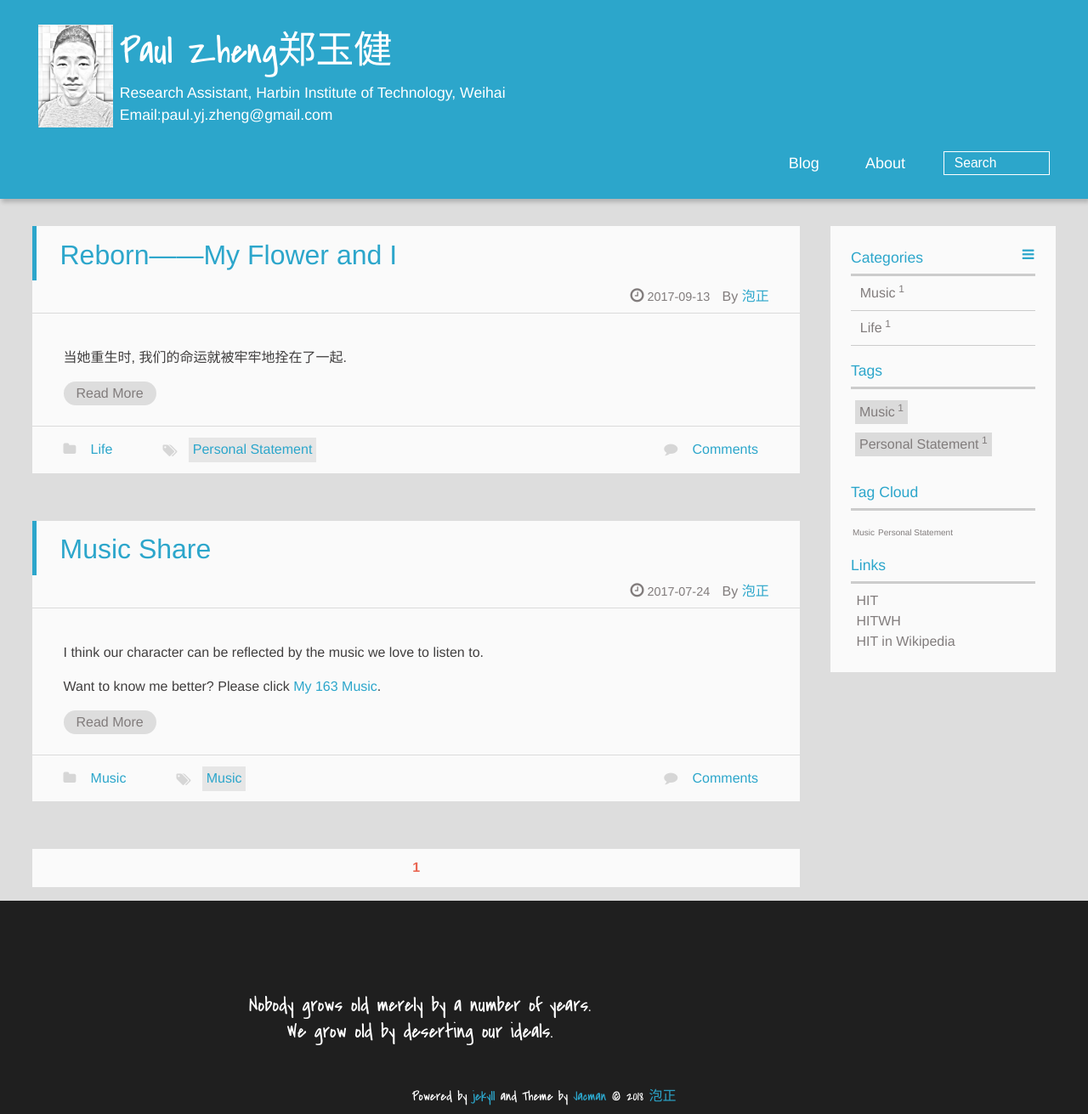
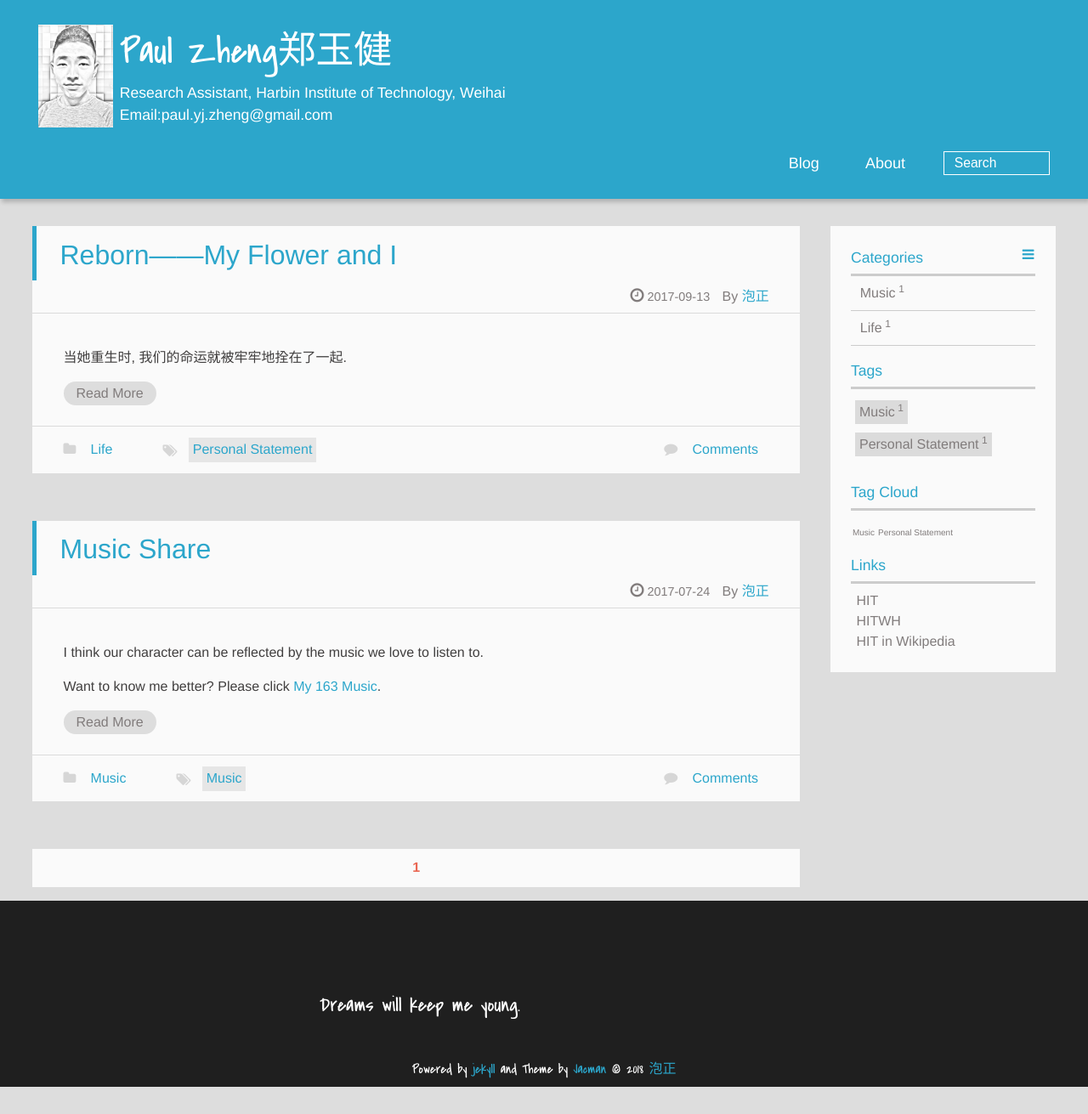
Before and after one commit to PAULYZHENG/paulyzheng.github.io, a Jekyll site: the page built from index.html, in a window 1280 px wide. Shown: the whole page at 85% size. Built offline with Jekyll 4.4.1, drawn with Linux system fonts in a browser that asks for light colours; the list of posts is cut into pages by our own code; comment, search, counter and statistics services are not loaded; after the commit the page ends 1279 px from its top, so only the background shows below that.

Commit message:
Update _config.yml

```diff
--- a/_config.yml
+++ b/_config.yml
@@ -84,8 +84,8 @@ share_to: true #enable share-to buttons if true
 #### Author information
 author:
   name: 泡正      ## e.g. wuchong Author name
-  intro_line1:  "Nobody grows old merely by a number of years."    ## your introduction on the bottom of the page
-  intro_line2:  "We grow old by deserting our ideals."  ## the 2nd line
+  intro_line1:  "Dreams will keep me young."    ## your introduction on the bottom of the page
+  ##intro_line2:  "We grow old by deserting our ideals."  ## the 2nd line
   weibo:      ## e.g. wuchong1014 or 2176287895 for http://weibo.com/2176287895
   weibo_verifier:  ## e.g. b3593ceb Your weibo-show widget verifier ,if you use weibo-show it is needed.
   tsina:      ## e.g. 2176287895  Your weibo ID,It will be used in share button.
```
